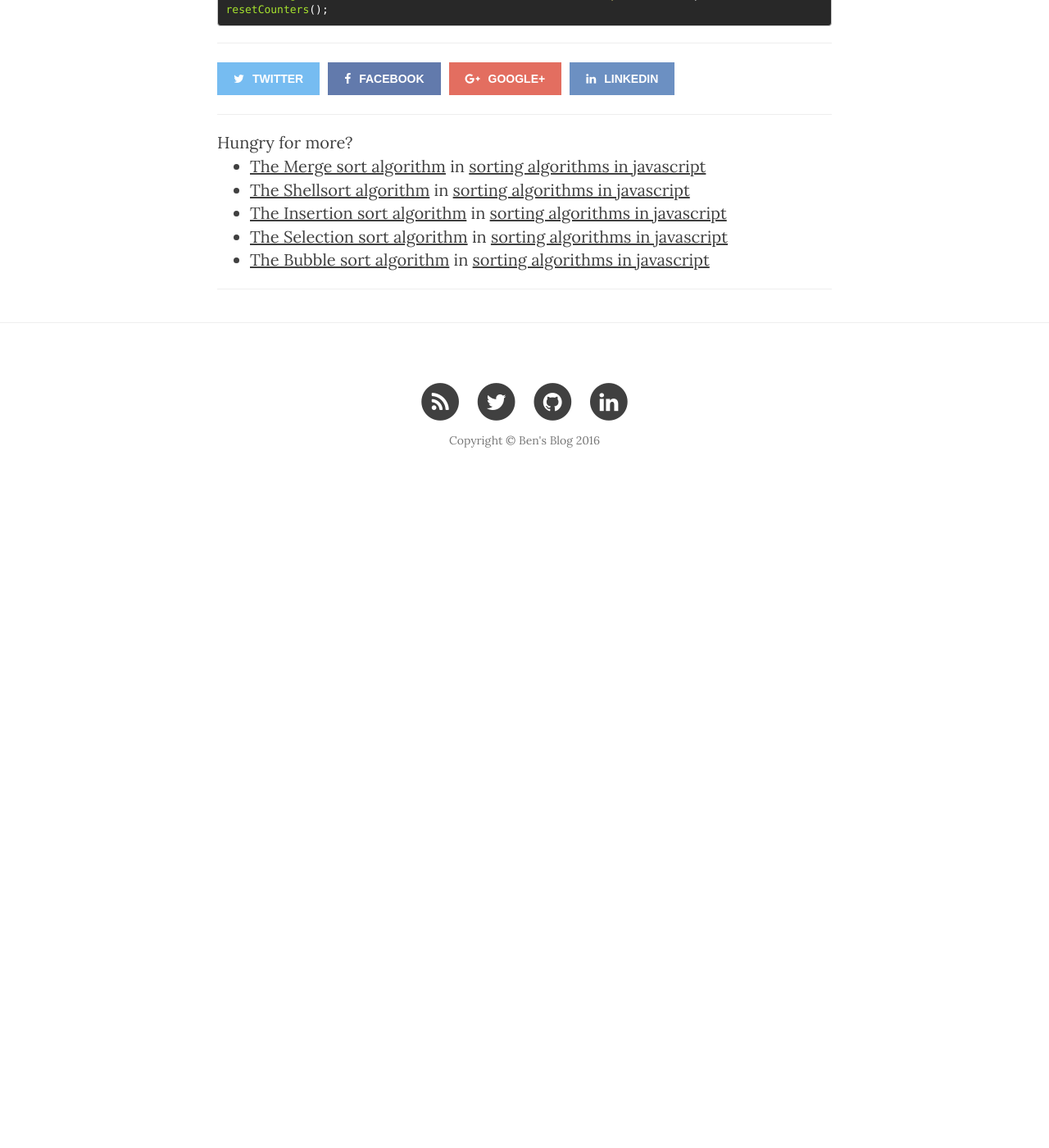
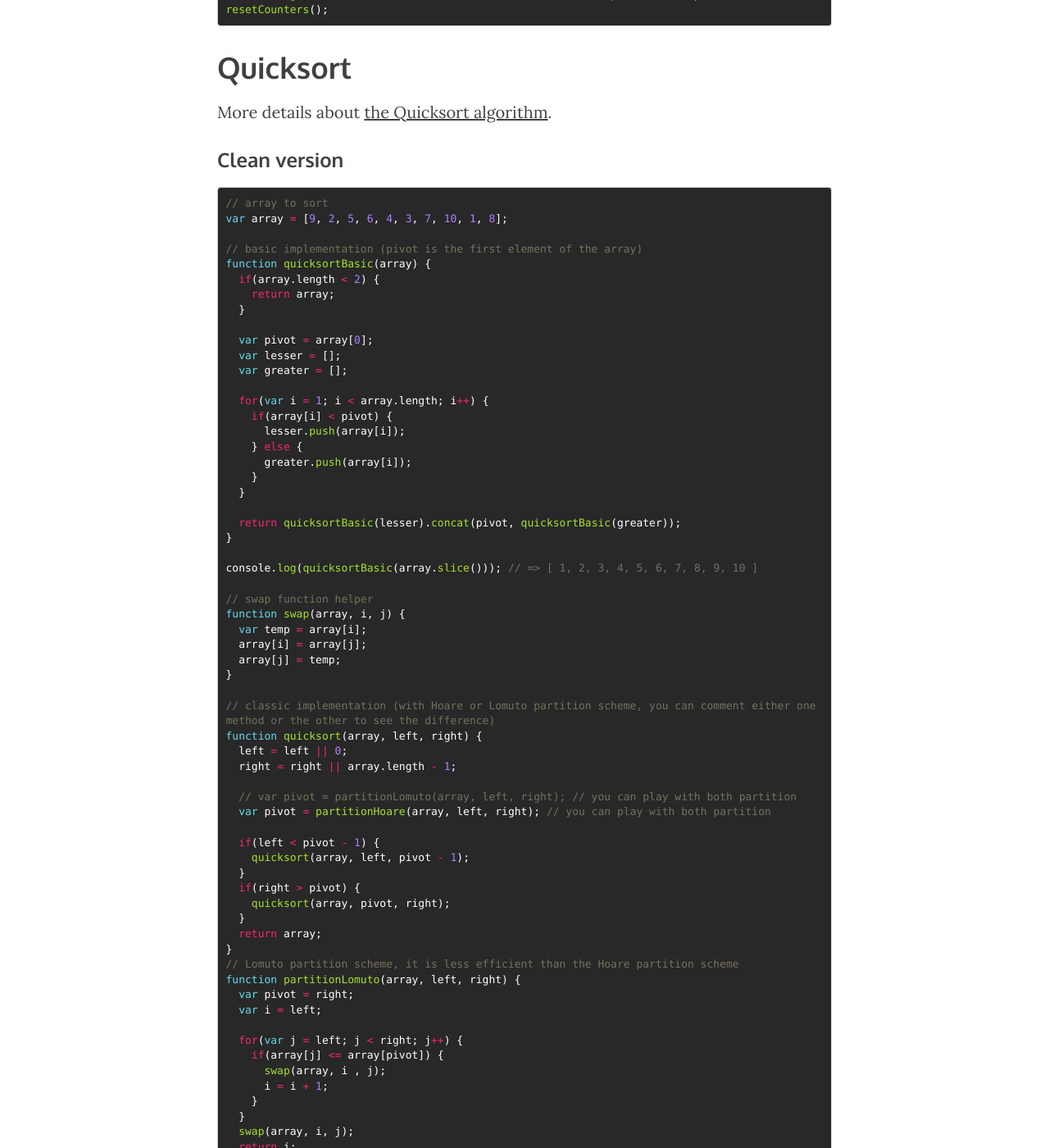
Before and after one commit to benoitvallon/benoitvallon.github.io, a Jekyll site: the page built from _posts/2016-03-12-sorting-algorithms-in-javascript-all-the-code.md, in a window 1280 px wide and 1400 px high, scrolled down 11154 px. Shown: the whole window at 82% size. Built offline with Jekyll 4.4.1, drawn with Linux system fonts in a browser that asks for light colours; nearby versions of some CDN libraries; comment, search, counter and statistics services are not loaded; before the commit the page ends 11767 px from its top, so only the background shows below that; some of the changed text lies outside the part shown.

Commit message:
Adds the quicksort post

````diff
--- a/_posts/2016-03-12-sorting-algorithms-in-javascript-all-the-code.md
+++ b/_posts/2016-03-12-sorting-algorithms-in-javascript-all-the-code.md
@@ -71,3 +71,15 @@ More details about [the Merge sort algorithm](/sorting-algorithms-in-javascript/
 ### Version with counters
 
 {% include_relative sorting-algorithms-series/merge-sort-counters.md %}
+
+# Quicksort
+
+More details about [the Quicksort algorithm](/sorting-algorithms-in-javascript/the-quicksort-algorithm).
+
+### Clean version
+
+{% include_relative sorting-algorithms-series/quicksort.md %}
+
+### Version with counters
+
+{% include_relative sorting-algorithms-series/quicksort-counters.md %}
--- /dev/null
+++ b/_posts/sorting-algorithms-series/quicksort-counters.md
@@ -0,0 +1,129 @@
+```js
+// sample of arrays to sort
+var arrayRandom = [9, 2, 5, 6, 4, 3, 7, 10, 1, 8];
+var arrayOrdered = [1, 2, 3, 4, 5, 6, 7, 8, 9, 10];
+var arrayReversed = [10, 9, 8, 7, 6, 5, 4, 3, 2, 1];
+
+var countOuter = 0;
+var countInner = 0;
+var countSwap = 0;
+
+function resetCounters() {
+  countOuter = 0;
+  countInner = 0;
+  countSwap = 0;
+}
+
+// basic implementation (pivot is the first element of the array)
+function quicksortBasic(array) {
+  countOuter++;
+  if(array.length < 2) {
+    return array;
+  }
+
+  var pivot = array[0];
+  var lesser = [];
+  var greater = [];
+
+  for(var i = 1; i < array.length; i++) {
+    countInner++;
+    if(array[i] < pivot) {
+      lesser.push(array[i]);
+    } else {
+      greater.push(array[i]);
+    }
+  }
+
+  return quicksortBasic(lesser).concat(pivot, quicksortBasic(greater));
+}
+
+quicksortBasic(arrayRandom.slice()); // => outer: 13 inner: 25 swap: 0
+console.log('outer:', countOuter, 'inner:', countInner, 'swap:', countSwap);
+resetCounters();
+
+quicksortBasic(arrayOrdered.slice()); // => outer: 19 inner: 45 swap: 0
+console.log('outer:', countOuter, 'inner:', countInner, 'swap:', countSwap);
+resetCounters();
+
+quicksortBasic(arrayReversed.slice()); // => outer: 19 inner: 45 swap: 0
+console.log('outer:', countOuter, 'inner:', countInner, 'swap:', countSwap);
+resetCounters();
+
+// swap function helper
+function swap(array, i, j) {
+  var temp = array[i];
+  array[i] = array[j];
+  array[j] = temp;
+}
+
+// classic implementation (with Hoare or Lomuto partition scheme, you can comment either one method or the other to see the difference)
+function quicksort(array, left, right) {
+  countOuter++;
+  left = left || 0;
+  right = right || array.length - 1;
+
+  // var pivot = partitionLomuto(array, left, right); // you can play with both partition
+  var pivot = partitionHoare(array, left, right); // you can play with both partition
+
+  if(left < pivot - 1) {
+    quicksort(array, left, pivot - 1);
+  }
+  if(right > pivot) {
+    quicksort(array, pivot, right);
+  }
+  return array;
+}
+// Lomuto partition scheme, it is less efficient than the Hoare partition scheme
+function partitionLomuto(array, left, right) {
+  var pivot = right;
+  var i = left;
+
+  for(var j = left; j < right; j++) {
+    countInner++;
+    if(array[j] <= array[pivot]) {
+      countSwap++;
+      swap(array, i , j);
+      i = i + 1;
+    }
+  }
+  countSwap++;
+  swap(array, i, j);
+  return i;
+}
+// Hoare partition scheme, it is more efficient than the Lomuto partition scheme because it does three times fewer swaps on average
+function partitionHoare(array, left, right) {
+  var pivot = Math.floor((left + right) / 2 );
+
+  while(left <= right) {
+    countInner++;
+    while(array[left] < array[pivot]) {
+      left++;
+    }
+    while(array[right] > array[pivot]) {
+      right--;
+    }
+    if(left <= right) {
+      countSwap++;
+      swap(array, left, right);
+      left++;
+      right--;
+    }
+  }
+  return left;
+}
+
+quicksort(arrayRandom.slice());
+// => Hoare: outer: 9 inner: 12 swap: 12 - Lomuto: outer: 10 inner: 35 swap: 28
+console.log('outer:', countOuter, 'inner:', countInner, 'swap:', countSwap);
+resetCounters();
+
+quicksort(arrayOrdered.slice());
+// => Hoare: outer: 9 inner: 9 swap: 9 - Lomuto: outer: 9 inner: 45 swap: 54
+console.log('outer:', countOuter, 'inner:', countInner, 'swap:', countSwap);
+resetCounters();
+
+quicksort(arrayReversed.slice());
+// => Hoare: outer: 9 inner: 13 swap: 13 - Lomuto: outer: 10 inner: 54 swap: 39
+console.log('outer:', countOuter, 'inner:', countInner, 'swap:', countSwap);
+resetCounters();
+```
--- /dev/null
+++ b/_posts/sorting-algorithms-series/quicksort.md
@@ -0,0 +1,86 @@
+```js
+// array to sort
+var array = [9, 2, 5, 6, 4, 3, 7, 10, 1, 8];
+
+// basic implementation (pivot is the first element of the array)
+function quicksortBasic(array) {
+  if(array.length < 2) {
+    return array;
+  }
+
+  var pivot = array[0];
+  var lesser = [];
+  var greater = [];
+
+  for(var i = 1; i < array.length; i++) {
+    if(array[i] < pivot) {
+      lesser.push(array[i]);
+    } else {
+      greater.push(array[i]);
+    }
+  }
+
+  return quicksortBasic(lesser).concat(pivot, quicksortBasic(greater));
+}
+
+console.log(quicksortBasic(array.slice())); // => [ 1, 2, 3, 4, 5, 6, 7, 8, 9, 10 ]
+
+// swap function helper
+function swap(array, i, j) {
+  var temp = array[i];
+  array[i] = array[j];
+  array[j] = temp;
+}
+
+// classic implementation (with Hoare or Lomuto partition scheme, you can comment either one method or the other to see the difference)
+function quicksort(array, left, right) {
+  left = left || 0;
+  right = right || array.length - 1;
+
+  // var pivot = partitionLomuto(array, left, right); // you can play with both partition
+  var pivot = partitionHoare(array, left, right); // you can play with both partition
+
+  if(left < pivot - 1) {
+    quicksort(array, left, pivot - 1);
+  }
+  if(right > pivot) {
+    quicksort(array, pivot, right);
+  }
+  return array;
+}
+// Lomuto partition scheme, it is less efficient than the Hoare partition scheme
+function partitionLomuto(array, left, right) {
+  var pivot = right;
+  var i = left;
+
+  for(var j = left; j < right; j++) {
+    if(array[j] <= array[pivot]) {
+      swap(array, i , j);
+      i = i + 1;
+    }
+  }
+  swap(array, i, j);
+  return i;
+}
+// Hoare partition scheme, it is more efficient than the Lomuto partition scheme because it does three times fewer swaps on average
+function partitionHoare(array, left, right) {
+  var pivot = Math.floor((left + right) / 2 );
+
+  while(left <= right) {
+    while(array[left] < array[pivot]) {
+      left++;
+    }
+    while(array[right] > array[pivot]) {
+      right--;
+    }
+    if(left <= right) {
+      swap(array, left, right);
+      left++;
+      right--;
+    }
+  }
+  return left;
+}
+
+console.log(quicksort(array.slice())); // => [ 1, 2, 3, 4, 5, 6, 7, 8, 9, 10 ]
+```
````
Also changed, not shown: _posts/2016-03-12-sorting-algorithms-in-javascript.md (+1 -1 lines), _posts/2016-03-18-the-quicksort-algorithm.md (added, +45 -0 lines), img/2016-03-18-the-quicksort-algorithm/post-the-quicksort-algorithm.jpg (added), img/2016-03-18-the-quicksort-algorithm/seesaw.jpg (added), 1 other file.
